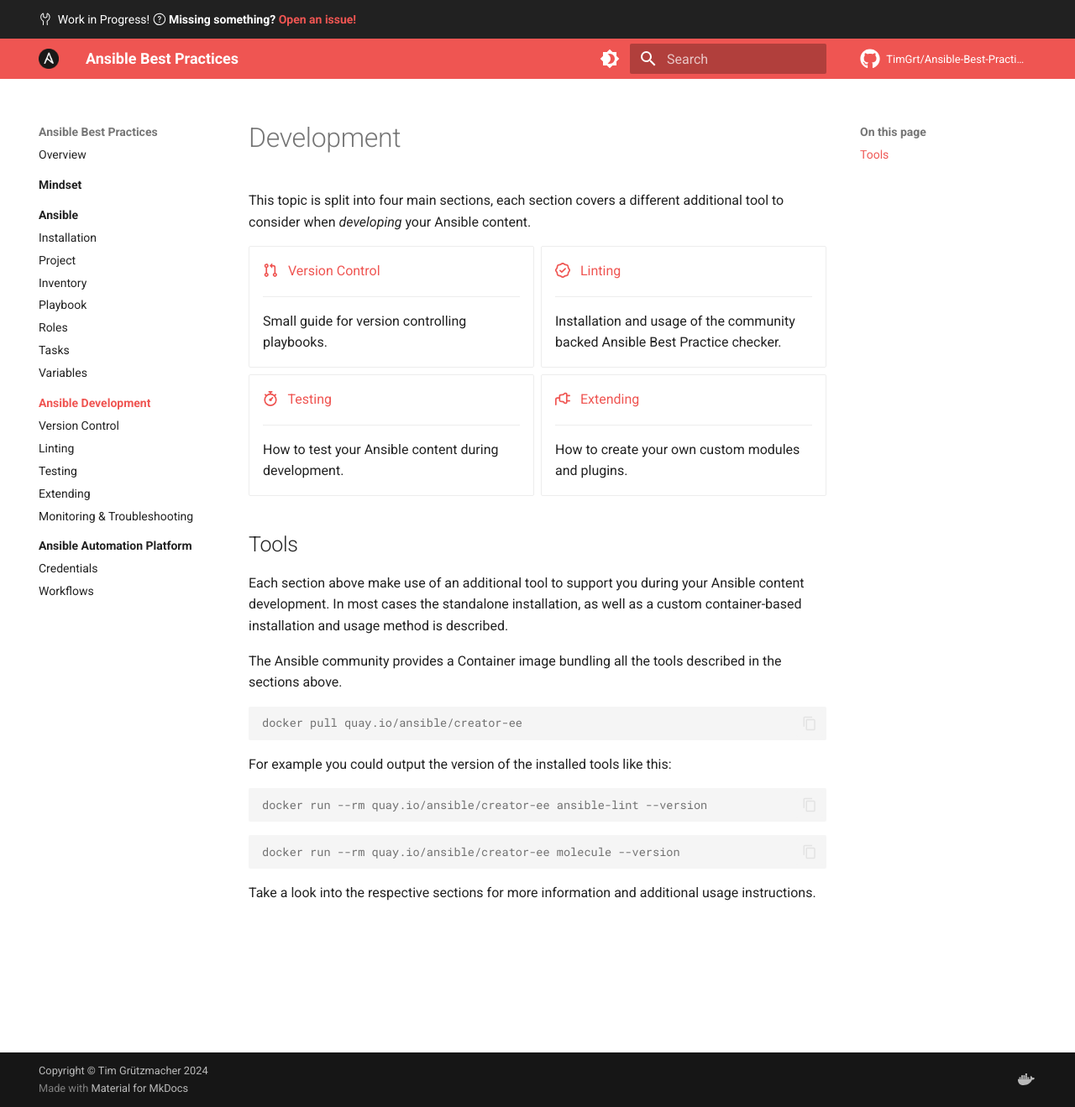
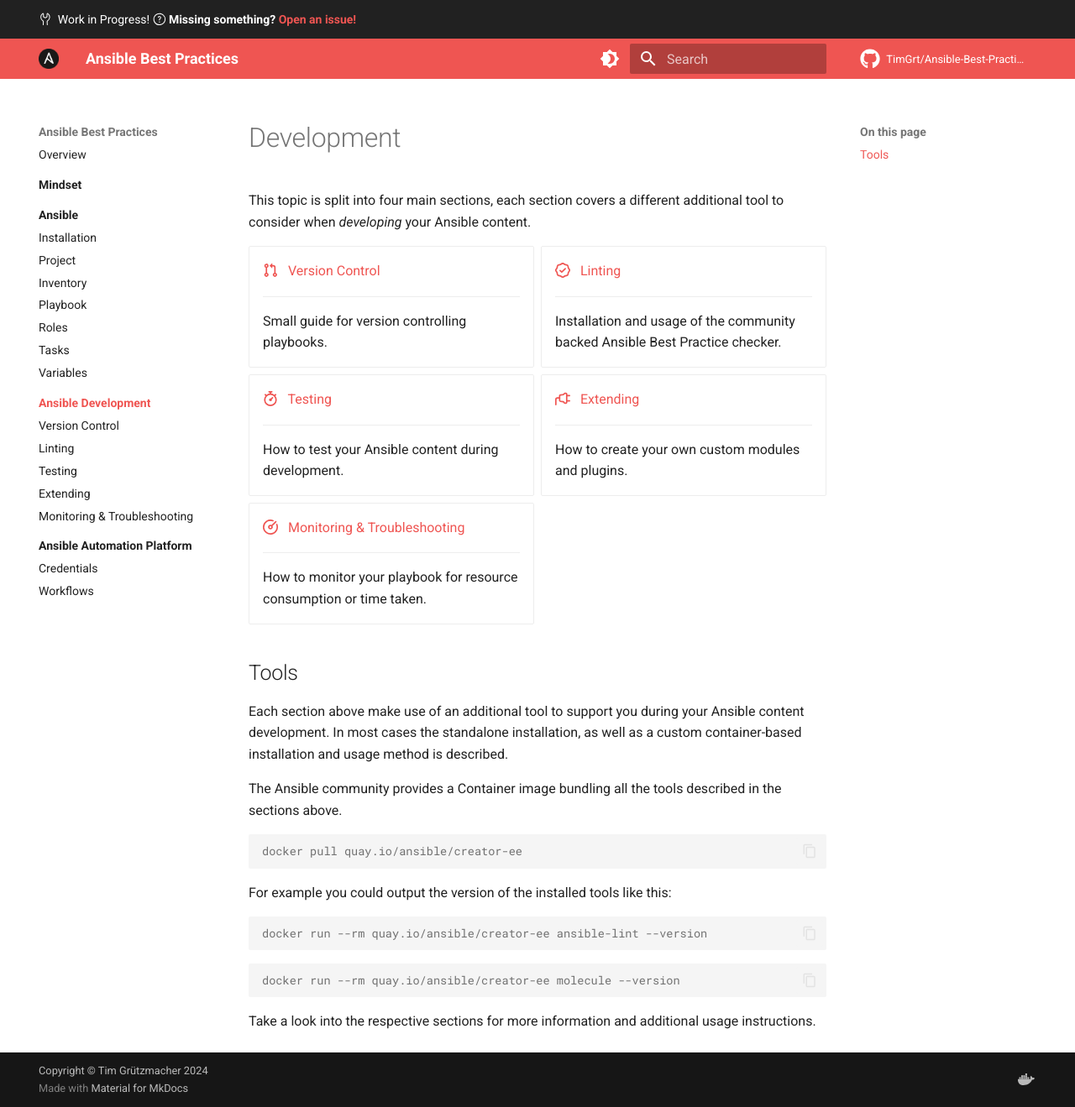
Before and after one commit to TimGrt/Ansible-Best-Practices, an MkDocs documentation site: the page built from docs/development/index.md, in a window 1280 px wide and 1319 px high. Shown: the whole window at 84% size. Built offline with MkDocs 1.6.1 and Material for MkDocs 9.7.7, drawn with Linux system fonts in a browser that asks for light colours; plug-ins that fetch from the network failed and are left out; comment, search, counter and statistics services are not loaded.

Commit message:
Added link to new section of index page.

```diff
--- a/docs/development/index.md
+++ b/docs/development/index.md
@@ -24,6 +24,11 @@
     ---
     How to create your own custom modules and plugins.
 
+* [:octicons-meter-16: &nbsp; Monitoring & Troubleshooting](monitoring.md)
+
+    ---
+    How to monitor your playbook for resource consumption or time taken.
+
 </div>
 
 ## Tools
```
